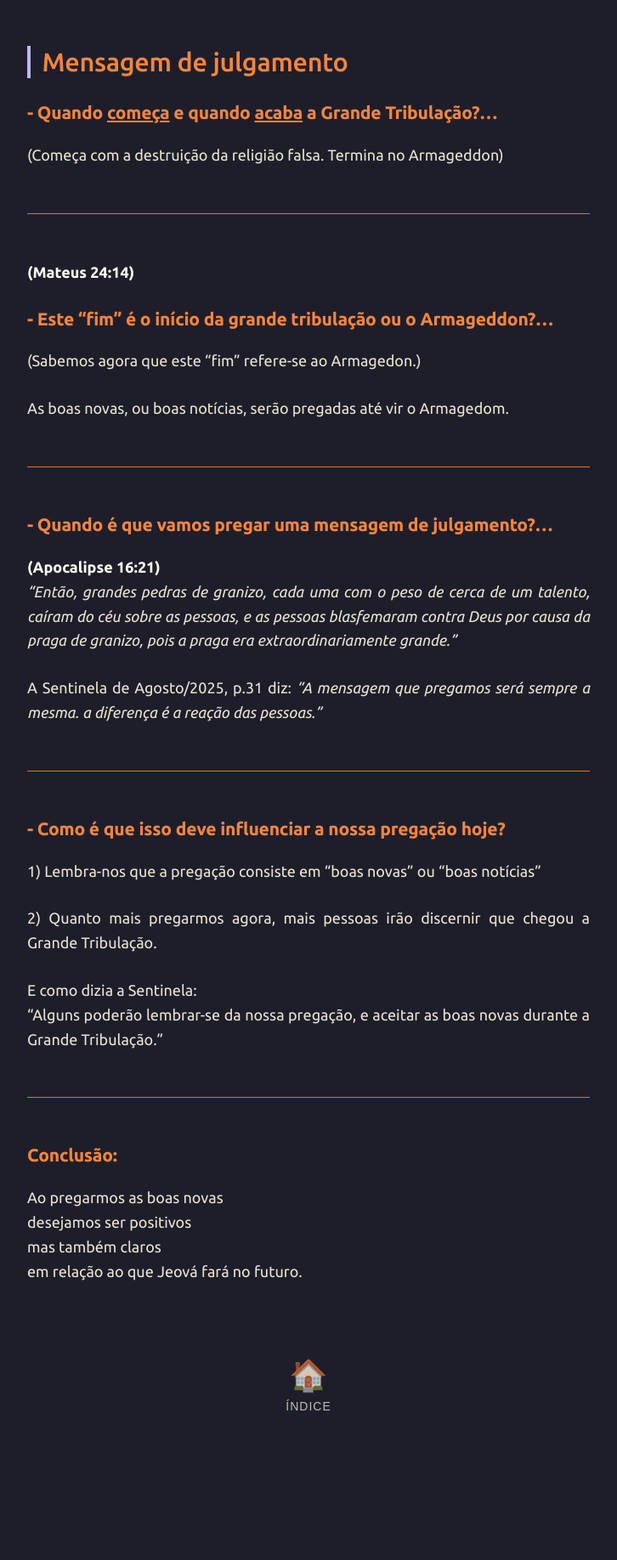
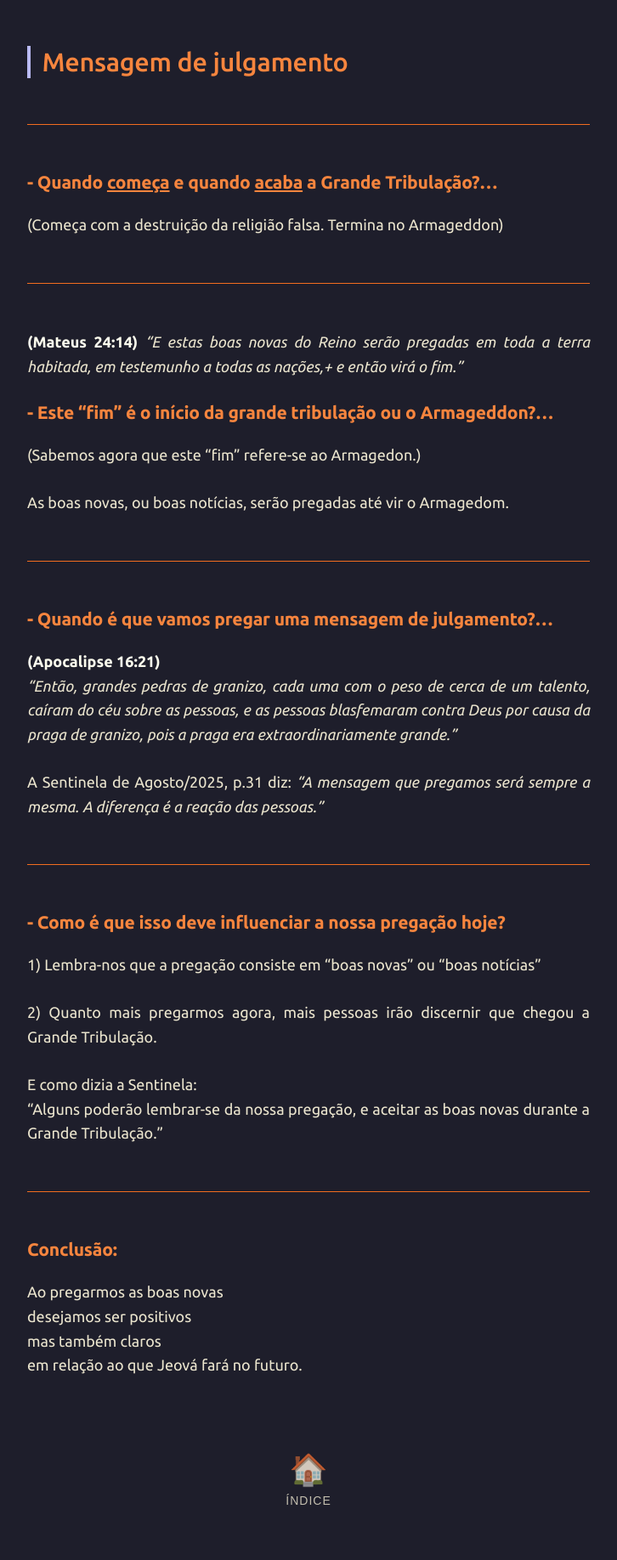
Before and after one commit to joaquim-capitao/jw, a Jekyll site: the page built from saidas/010-saida.md, in a window 1280 px wide. Shown: the whole page at 85% size, without its empty margins (277-1003 px from the left). Built offline with Jekyll 4.4.1, drawn with Linux system fonts in a browser that asks for light colours; our own code applies the rules of GitHub Pages for plain Markdown files; before the commit the page ends 1725 px from its top, so only the background shows below that.

Commit message:
Clarify timeline of Great Tribulation and Armageddon
Updated content in saidas/010-saida.md to clarify the timeline of the Great Tribulation and its relation to Armageddon, including additional scripture references.

```diff
--- a/saidas/010-saida.md
+++ b/saidas/010-saida.md
@@ -1,5 +1,7 @@
 ## Mensagem de julgamento
 
+
+---
 ### - Quando <u>começa</u> e quando <u>acaba</u> a Grande Tribulação?...
 
 (Começa com a destruição da religião falsa. Termina no Armageddon)
@@ -7,6 +9,7 @@
 
 ---
 **(Mateus 24:14)**
+*"E estas boas novas do Reino serão pregadas em toda a terra habitada, em testemunho a todas as nações,+ e então virá o fim."*
 
 ### - Este "fim" é o início da grande tribulação ou o Armageddon?...
 
@@ -22,7 +25,7 @@ As boas novas, ou boas notícias, serão pregadas até vir o Armagedom.
 
 A Sentinela de Agosto/2025, p.31 diz:
 *"A mensagem que pregamos será sempre a mesma.
-a diferença é a reação das pessoas."*
+A diferença é a reação das pessoas."*
 
 ---
 
```
